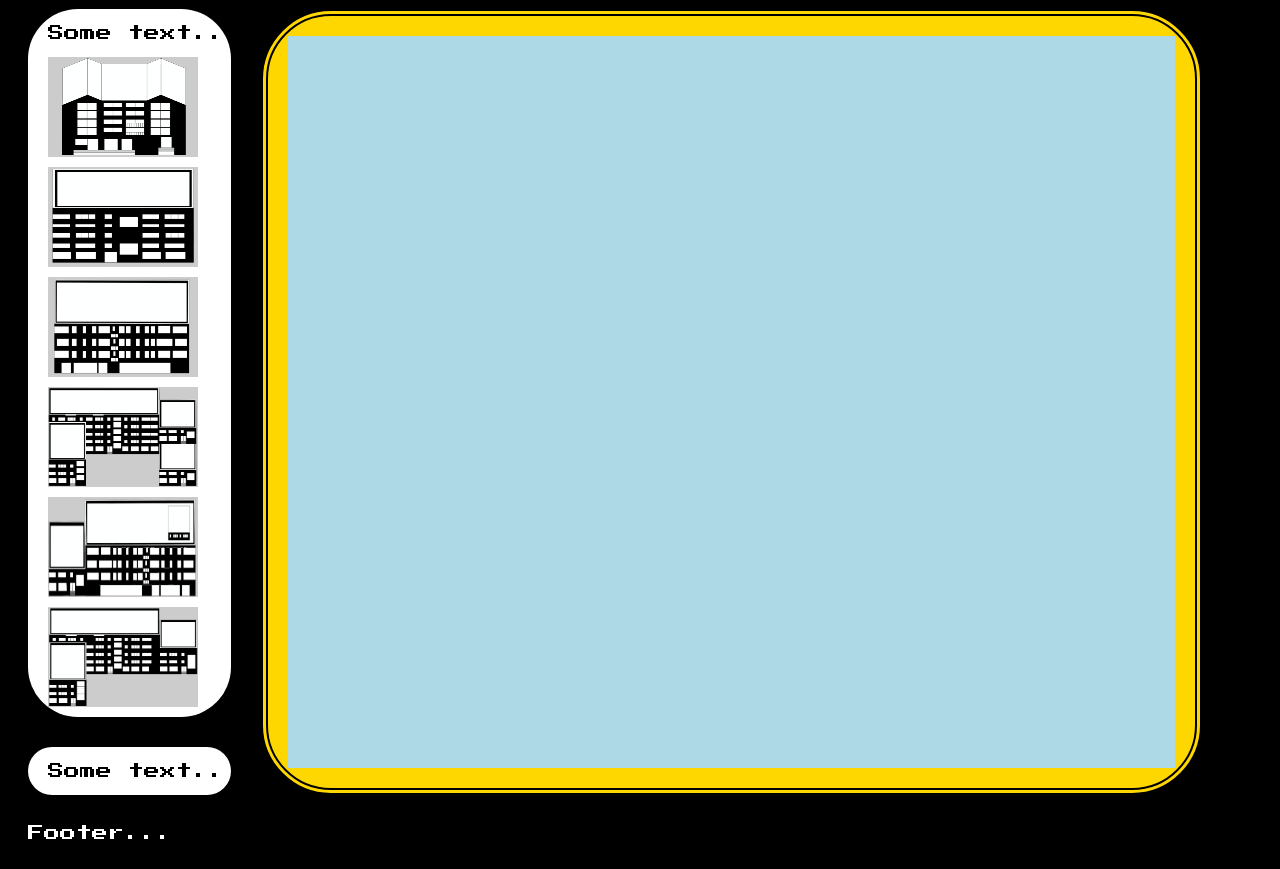
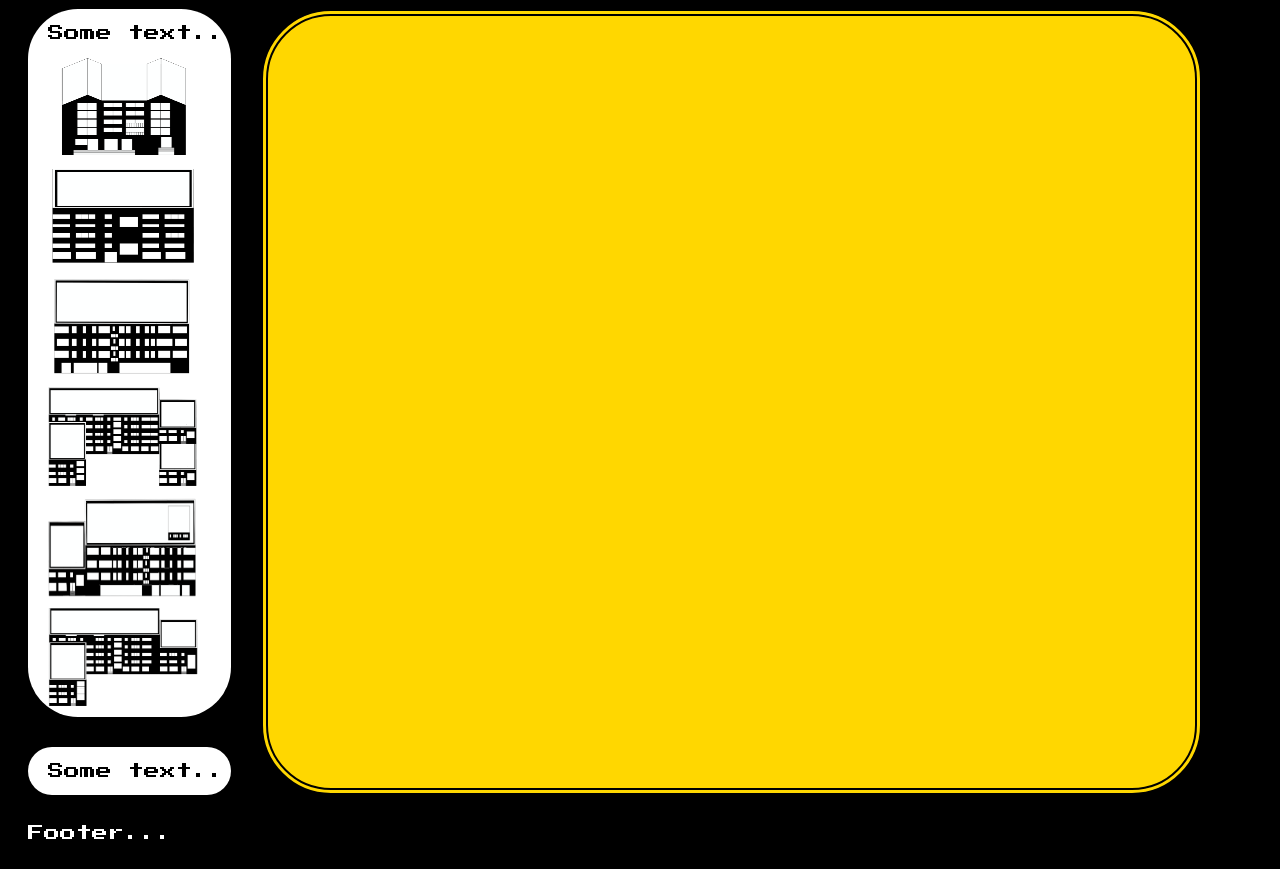
Before and after one commit to R4d0slav/Boko, a plain HTML site: page index.html in a window 1280 px wide. Shown: the part 64-933 px from the top of the page. Drawn offline with nearby package versions, Linux system fonts and the light colour scheme.

Commit message:
commited

```diff
--- a/style.css
+++ b/style.css
@@ -65,6 +65,10 @@ article {
     border-radius: 50px;
 }
 
+#left * {
+    background-color: transparent;
+}
+
 #left-down {
     grid-area: left-down;
     background-color: white;
@@ -81,7 +85,7 @@ footer {
 }
 
 canvas {
-    background-color: lightblue !important;
+    /* background-color: lightblue !important; */
     width: 100%;
     height: 100%;
 }
```
